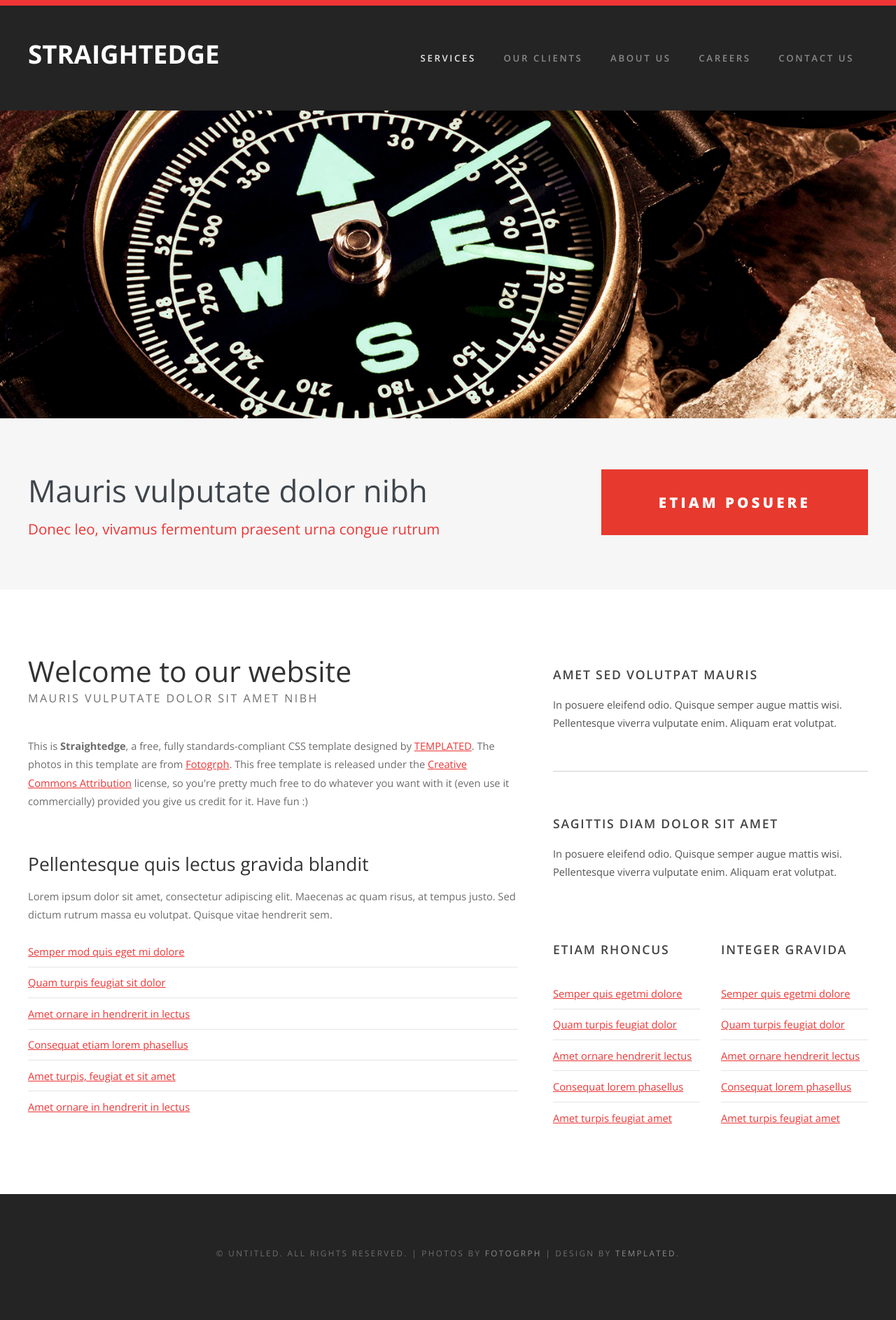
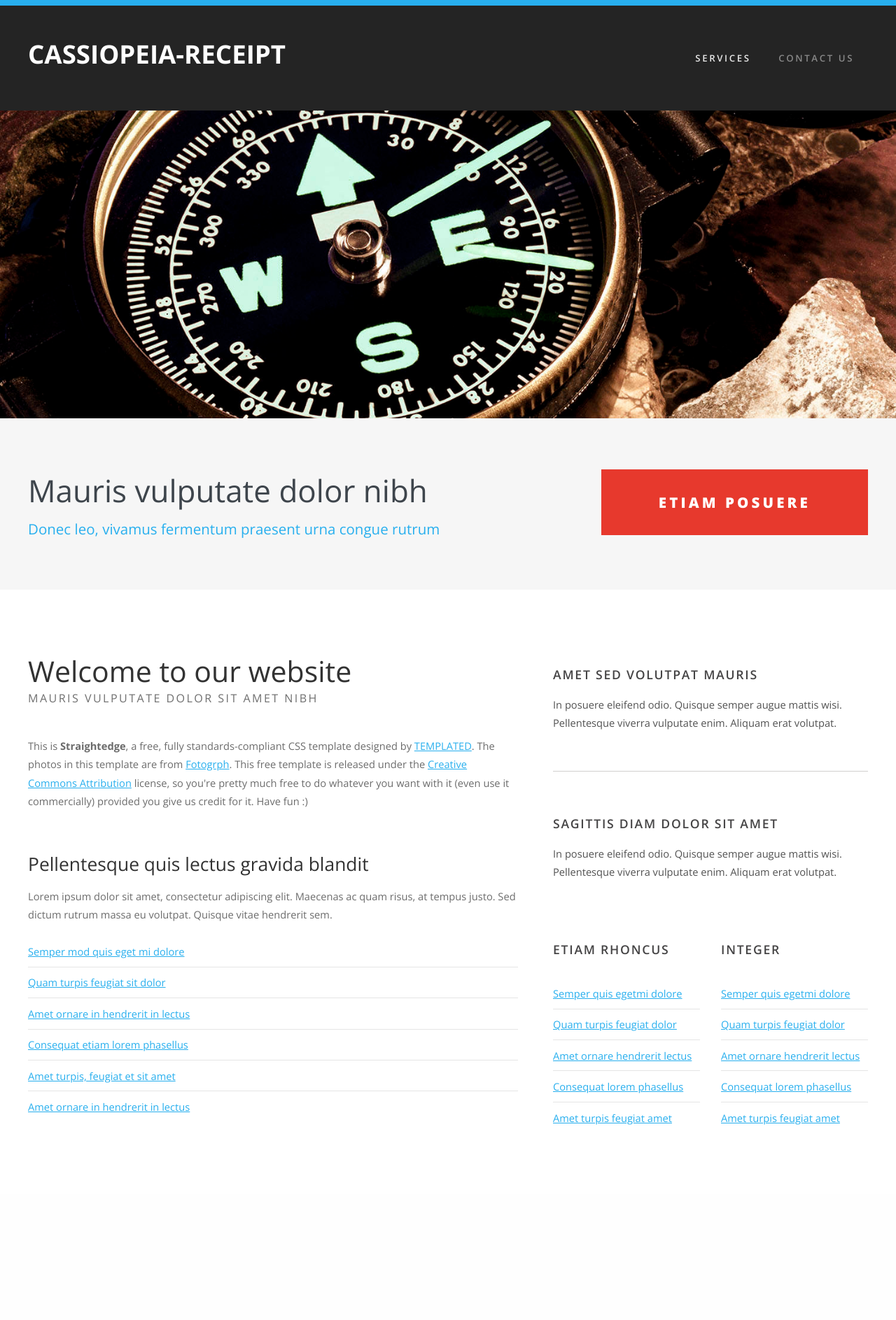
Before and after one commit to catarinaacsilva/smartcard-application, a Django app: page / in a window 1280 px wide. Shown: the whole page at 70% size. After the commit the page ends 1608 px from the top, so only its background shows below. Run offline with Django 3.2, Linux system fonts and the light colour scheme.

Commit message:
Update template

```diff
--- a/smartcard/static/css/default.css
+++ b/smartcard/static/css/default.css
@@ -45,7 +45,7 @@
 
 	a
 	{
-		color: #EF3535;
+		color: #28AFEE;
 	}
 
 	a:hover
@@ -287,7 +287,7 @@
 
 	#header-wrapper
 	{
-		border-top: 8px solid #EF3535;
+		border-top: 8px solid #28AFEE;
 	}
 
 	#header
@@ -405,7 +405,7 @@
 		display: block;
 		padding-top: 0.50em;
 		font-size: 1.4em;
-		color: #EF3535;
+		color: #28AFEE;
 	}
 
 /*********************************************************************************/
--- a/smartcard/templates/index.html
+++ b/smartcard/templates/index.html
@@ -18,14 +18,11 @@
 	<div id="header-wrapper">
 		<div id="header" class="container">
 			<div id="logo">
-				<h1><a href="#">Straightedge</a></h1>
+				<h1><a href="#">CASSIOPEIA-Receipt</a></h1>
 			</div>
 			<div id="menu">
 				<ul>
 					<li class="current_page_item"><a href="#" accesskey="1" title="">Services</a></li>
-					<li><a href="#" accesskey="2" title="">Our Clients</a></li>
-					<li><a href="#" accesskey="3" title="">About Us</a></li>
-					<li><a href="#" accesskey="4" title="">Careers</a></li>
 					<li><a href="#" accesskey="5" title="">Contact Us</a></li>
 				</ul>
 			</div>
@@ -85,7 +82,7 @@
 						</ul>
 					</div>
 					<div class="sbox2">
-						<h2>Integer gravida</h2>
+						<h2>Integer</h2>
 						<ul class="style2">
 							<li><a href="#">Semper quis egetmi dolore</a></li>
 							<li><a href="#">Quam turpis feugiat dolor</a></li>
@@ -98,9 +95,6 @@
 			</div>
 		</div>
 	</div>
-	<div id="copyright" class="container">
-		<p>&copy; Untitled. All rights reserved. | Photos by <a href="http://fotogrph.com/">Fotogrph</a> | Design by <a href="http://templated.co" rel="nofollow">TEMPLATED</a>.</p>
-	</div>
 	</body>
 
 </html>
```
